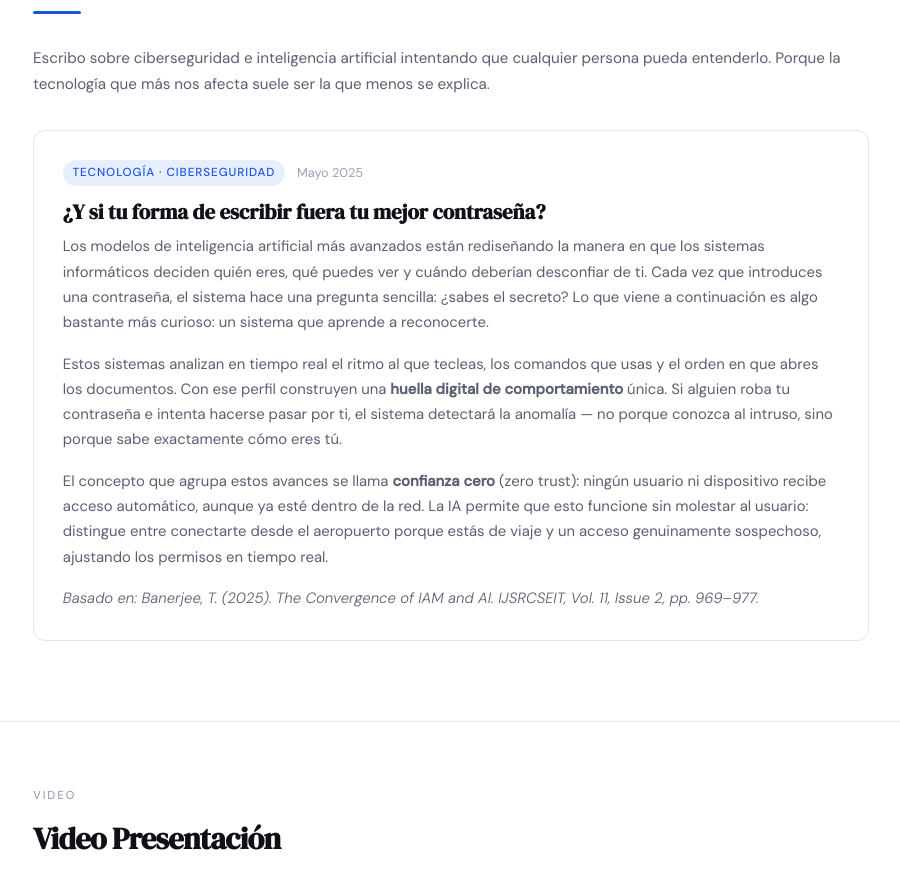
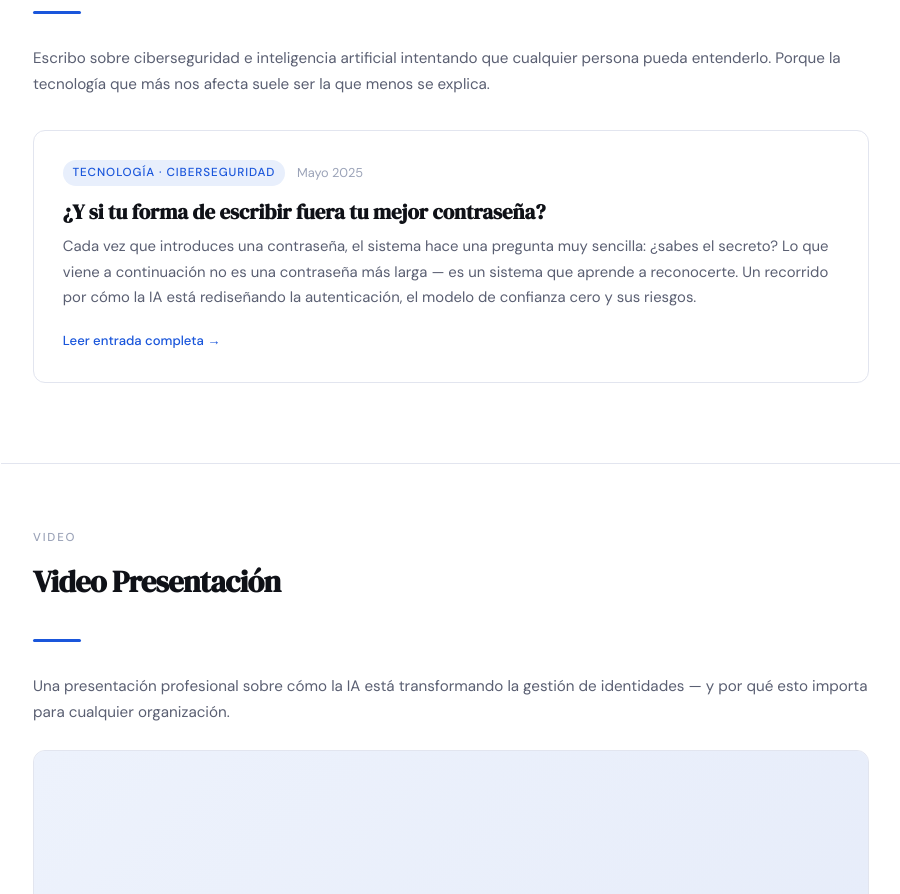
Before and after one commit to JaviPello/javipello.github.io, a plain HTML site: page index.html in a window 1280 px wide. Shown: the part 4840-5734 px from the top of the page, without its empty margins (189-1089 px from the left). Drawn offline with Linux system fonts and the light colour scheme.

Commit message:
Add files via upload

```diff
--- a/index.html
+++ b/index.html
@@ -784,25 +784,20 @@
     Escribo sobre ciberseguridad e inteligencia artificial intentando que cualquier persona pueda entenderlo. Porque la tecnología que más nos afecta suele ser la que menos se explica.
   </p>
 
-  <div class="blog-card" style="cursor: default;">
+  <a href="blog-divulgativo.html" class="blog-card">
   <div class="blog-meta">
     <span class="blog-topic">Tecnología · Ciberseguridad</span>
     <span class="blog-date">Mayo 2025</span>
   </div>
   <h3 class="blog-title">¿Y si tu forma de escribir fuera tu mejor contraseña?</h3>
   <p class="blog-excerpt">
-      Los modelos de inteligencia artificial más avanzados están rediseñando la manera en que los sistemas informáticos deciden quién eres, qué puedes ver y cuándo deberían desconfiar de ti. Cada vez que introduces una contraseña, el sistema hace una pregunta sencilla: ¿sabes el secreto? Lo que viene a continuación es algo bastante más curioso: un sistema que aprende a reconocerte.
+    Cada vez que introduces una contraseña, el sistema hace una pregunta muy sencilla:
+    ¿sabes el secreto? Lo que viene a continuación no es una contraseña más larga —
+    es un sistema que aprende a reconocerte. Un recorrido por cómo la IA está
+    rediseñando la autenticación, el modelo de confianza cero y sus riesgos.
   </p>
-    <p class="blog-excerpt">
-      Estos sistemas analizan en tiempo real el ritmo al que tecleas, los comandos que usas y el orden en que abres los documentos. Con ese perfil construyen una <strong>huella digital de comportamiento</strong> única. Si alguien roba tu contraseña e intenta hacerse pasar por ti, el sistema detectará la anomalía — no porque conozca al intruso, sino porque sabe exactamente cómo eres tú.
-    </p>
-    <p class="blog-excerpt">
-      El concepto que agrupa estos avances se llama <strong>confianza cero</strong> (zero trust): ningún usuario ni dispositivo recibe acceso automático, aunque ya esté dentro de la red. La IA permite que esto funcione sin molestar al usuario: distingue entre conectarte desde el aeropuerto porque estás de viaje y un acceso genuinamente sospechoso, ajustando los permisos en tiempo real.
-    </p>
-    <p class="blog-excerpt" style="margin-bottom: 0;">
-      <em>Basado en: Banerjee, T. (2025). The Convergence of IAM and AI. IJSRCSEIT, Vol. 11, Issue 2, pp. 969–977.</em>
-    </p>
-  </div>
+  <span class="blog-read-more">Leer entrada completa →</span>
+</a>
 </section>
 
 <!-- VIDEO -->
```
Lines whose indentation alone changed are shown as unchanged.
